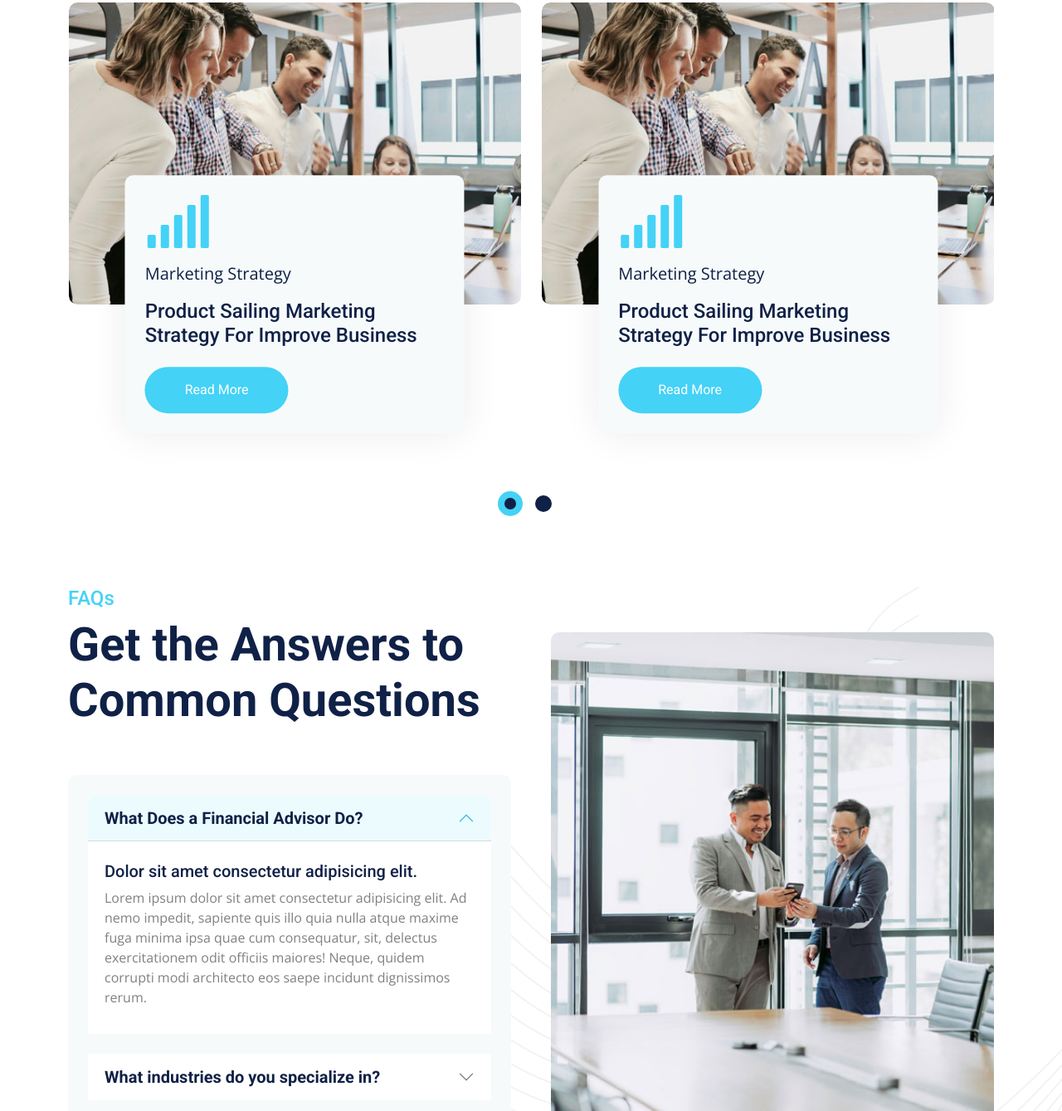
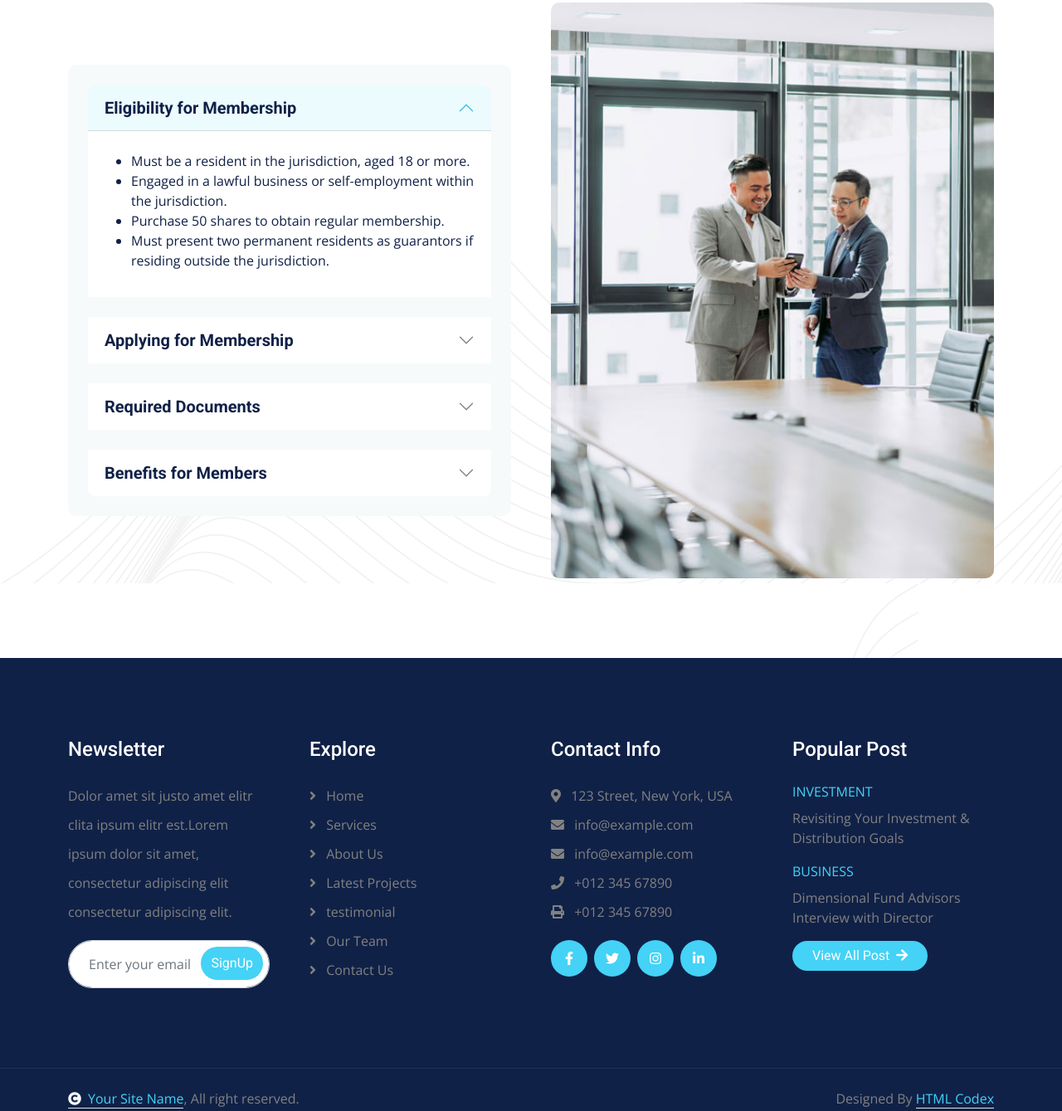
Before and after one commit to N-kapila/bdcb-bank, a plain HTML site: page membership.html in a window 1280 px wide. Shown: the part 729-2068 px from the top of the page at 83% size. Drawn offline with nearby package versions, Linux system fonts and the light colour scheme.

Commit message:
membership page done

```diff
--- a/membership.html
+++ b/membership.html
@@ -11,14 +11,16 @@
     <!-- Google Web Fonts -->
     <link rel="preconnect" href="https://fonts.googleapis.com">
     <link rel="preconnect" href="https://fonts.gstatic.com" crossorigin>
-        <link href="https://fonts.googleapis.com/css2?family=Open+Sans:wght@400;500;600;700&family=Roboto:wght@400;500;700&display=swap" rel="stylesheet">
+    <link
+        href="https://fonts.googleapis.com/css2?family=Open+Sans:wght@400;500;600;700&family=Roboto:wght@400;500;700&display=swap"
+        rel="stylesheet">
 
     <!-- Icon Font Stylesheet -->
-        <link rel="stylesheet" href="https://use.fontawesome.com/releases/v5.15.4/css/all.css"/>
+    <link rel="stylesheet" href="https://use.fontawesome.com/releases/v5.15.4/css/all.css" />
     <link href="https://cdn.jsdelivr.net/npm/bootstrap-icons@1.4.1/font/bootstrap-icons.css" rel="stylesheet">
 
     <!-- Libraries Stylesheet -->
-        <link rel="stylesheet" href="https://cdnjs.cloudflare.com/ajax/libs/animate.css/4.1.1/animate.min.css"/>
+    <link rel="stylesheet" href="https://cdnjs.cloudflare.com/ajax/libs/animate.css/4.1.1/animate.min.css" />
     <link href="lib/animate/animate.min.css" rel="stylesheet">
     <link href="lib/owlcarousel/assets/owl.carousel.min.css" rel="stylesheet">
     <link href="lib/lightbox/css/lightbox.min.css" rel="stylesheet">
@@ -34,7 +36,8 @@
 <body>
 
     <!-- Spinner Start -->
-        <div id="spinner" class="show bg-white position-fixed translate-middle w-100 vh-100 top-50 start-50 d-flex align-items-center justify-content-center">
+    <div id="spinner"
+        class="show bg-white position-fixed translate-middle w-100 vh-100 top-50 start-50 d-flex align-items-center justify-content-center">
         <div class="spinner-border text-primary" style="width: 3rem; height: 3rem;" role="status">
             <span class="sr-only">Loading...</span>
         </div>
@@ -48,17 +51,24 @@
             <div class="row gx-0 align-items-center" style="height: 45px;">
                 <div class="col-lg-8 text-center text-lg-start mb-lg-0">
                     <div class="d-flex flex-wrap">
-                            <a href="#" class="text-muted me-4"><i class="fas fa-map-marker-alt text-primary me-2"></i>81, Road, Kolonnawa, Sri Lanka</a>
-                            <a href="#" class="text-muted me-4"><i class="fas fa-phone-alt text-primary me-2"></i>0114 356 607</a>
-                            <a href="#" class="text-muted me-0"><i class="fas fa-envelope text-primary me-2"></i>info@BDCB Bank.com</a>
+                        <a href="#" class="text-muted me-4"><i class="fas fa-map-marker-alt text-primary me-2"></i>81,
+                            Road, Kolonnawa, Sri Lanka</a>
+                        <a href="#" class="text-muted me-4"><i class="fas fa-phone-alt text-primary me-2"></i>0114 356
+                            607</a>
+                        <a href="#" class="text-muted me-0"><i class="fas fa-envelope text-primary me-2"></i>info@BDCB
+                            Bank.com</a>
                     </div>
                 </div>
                 <div class="col-lg-4 text-center text-lg-end">
                     <div class="d-flex align-items-center justify-content-end">
-                            <a href="#" class="btn btn-primary btn-square rounded-circle nav-fill me-3"><i class="fab fa-facebook-f text-white"></i></a>
-                            <a href="#" class="btn btn-primary btn-square rounded-circle nav-fill me-3"><i class="fab fa-twitter text-white"></i></a>
-                            <a href="#" class="btn btn-primary btn-square rounded-circle nav-fill me-3"><i class="fab fa-instagram text-white"></i></a>
-                            <a href="#" class="btn btn-primary btn-square rounded-circle nav-fill me-0"><i class="fab fa-linkedin-in text-white"></i></a>
+                        <a href="#" class="btn btn-primary btn-square rounded-circle nav-fill me-3"><i
+                                class="fab fa-facebook-f text-white"></i></a>
+                        <a href="#" class="btn btn-primary btn-square rounded-circle nav-fill me-3"><i
+                                class="fab fa-twitter text-white"></i></a>
+                        <a href="#" class="btn btn-primary btn-square rounded-circle nav-fill me-3"><i
+                                class="fab fa-instagram text-white"></i></a>
+                        <a href="#" class="btn btn-primary btn-square rounded-circle nav-fill me-0"><i
+                                class="fab fa-linkedin-in text-white"></i></a>
                     </div>
                 </div>
             </div>
@@ -91,7 +101,9 @@
                         <a href="contact.html" class="nav-item nav-link">Contact</a>
                     </div>
                     <div class="d-flex align-items-center flex-nowrap pt-xl-0">
-                            <a href="#" class="btn btn-primary rounded-pill text-white py-2 px-4 ms-2 flex-wrap flex-sm-shrink-0">Apply Now</a>
+                        <a href="#"
+                            class="btn btn-primary rounded-pill text-white py-2 px-4 ms-2 flex-wrap flex-sm-shrink-0">Apply
+                            Now</a>
                         <!-- <a href="#" class="btn btn-primary rounded-pill text-white py-2 px-4 ms-2 flex-wrap flex-sm-shrink-0">Start Investa</a> -->
                     </div>
                 </div>
@@ -110,7 +122,8 @@
                 </div>
                 <div class="modal-body d-flex align-items-center">
                     <div class="input-group w-75 mx-auto d-flex">
-                            <input type="search" class="form-control p-3" placeholder="keywords" aria-describedby="search-icon-1">
+                        <input type="search" class="form-control p-3" placeholder="keywords"
+                            aria-describedby="search-icon-1">
                         <span id="search-icon-1" class="input-group-text p-3"><i class="fa fa-search"></i></span>
                     </div>
                 </div>
@@ -137,56 +150,10 @@
     <div class="container-fluid project pt-5">
         <div class="container pt-5">
             <div class="text-center mx-auto pb-5 wow fadeInUp" data-wow-delay="0.1s" style="max-width: 800px;">
-                    <h4 class="text-primary">Our Projects</h4>
-                    <h1 class="display-4">Explore Our Latest Projects</h1>
+                <h4 class="text-primary">Membership</h4>
+                <h1 class="display-4">Join Our Community Today</h1>
             </div>
-                <div class="project-carousel owl-carousel wow fadeInUp" data-wow-delay="0.1s">
-                    <div class="project-item h-100 wow fadeInUp" data-wow-delay="0.1s">
-                        <div class="project-img">
-                            <img src="img/projects-1.jpg" class="img-fluid w-100 rounded" alt="Image">
-                        </div>
-                        <div class="project-content bg-light rounded p-4">
-                            <div class="project-content-inner">
-                                <div class="project-icon mb-3"><i class="fas fa-chart-line fa-4x text-primary"></i></div>
-                                <p class="text-dark fs-5 mb-3">Business Growth</p>
-                                <a href="#" class="h4">Business Strategy And Investment Planning Growth Consulting</a>
-                                <div class="pt-4">
-                                    <a class="btn btn-light rounded-pill py-3 px-5" href="#">Read More</a>
-                                </div>
-                            </div>
-                        </div>
-                    </div>
-                    <div class="project-item h-100 wow fadeInUp" data-wow-delay="0.3s">
-                        <div class="project-img">
-                            <img src="img/projects-1.jpg" class="img-fluid w-100 rounded" alt="Image">
-                        </div>
-                        <div class="project-content bg-light rounded p-4">
-                            <div class="project-content-inner">
-                                <div class="project-icon mb-3"><i class="fas fa-signal fa-4x text-primary"></i></div>
-                                <p class="text-dark fs-5 mb-3">Marketing Strategy</p>
-                                <a href="#" class="h4">Product Sailing Marketing Strategy For Improve Business</a>
-                                <div class="pt-4">
-                                    <a class="btn btn-light rounded-pill py-3 px-5" href="#">Read More</a>
-                                </div>
-                            </div>
-                        </div>
-                    </div>
-                    <div class="project-item h-100">
-                        <div class="project-img">
-                            <img src="img/projects-1.jpg" class="img-fluid w-100 rounded" alt="Image">
-                        </div>
-                        <div class="project-content bg-light rounded p-4">
-                            <div class="project-content-inner">
-                                <div class="project-icon mb-3"><i class="fas fa-signal fa-4x text-primary"></i></div>
-                                <p class="text-dark fs-5 mb-3">Marketing Strategy</p>
-                                <a href="#" class="h4">Product Sailing Marketing Strategy For Improve Business</a>
-                                <div class="pt-4">
-                                    <a class="btn btn-light rounded-pill py-3 px-5" href="#">Read More</a>
-                                </div>
-                            </div>
-                        </div>
-                    </div>
-                </div>
+
         </div>
     </div>
     <!-- Project End -->
@@ -196,60 +163,87 @@
         <div class="container pb-5">
             <div class="row g-5 align-items-center">
                 <div class="col-lg-6 wow fadeInLeft" data-wow-delay="0.1s">
-                        <div class="pb-5">
-                            <h4 class="text-primary">FAQs</h4>
-                            <h1 class="display-4">Get the Answers to Common Questions</h1>
-                        </div>
+
                     <div class="accordion bg-light rounded p-4" id="accordionExample">
                         <div class="accordion-item border-0 mb-4">
                             <h2 class="accordion-header" id="headingOne">
-                                    <button class="accordion-button text-dark fs-5 fw-bold rounded-top" type="button" data-bs-toggle="collapse" data-bs-target="#collapseOne" aria-expanded="true" aria-controls="collapseTOne">
-                                        What Does a Financial Advisor Do?
+                                <button class="accordion-button text-dark fs-5 fw-bold rounded-top" type="button"
+                                    data-bs-toggle="collapse" data-bs-target="#collapseOne" aria-expanded="true"
+                                    aria-controls="collapseTOne">
+                                    Eligibility for Membership
                                 </button>
                             </h2>
-                                <div id="collapseOne" class="accordion-collapse collapse show" aria-labelledby="headingOne" data-bs-parent="#accordionExample">
+                            <div id="collapseOne" class="accordion-collapse collapse show" aria-labelledby="headingOne"
+                                data-bs-parent="#accordionExample">
                                 <div class="accordion-body my-2">
-                                        <h5>Dolor sit amet consectetur adipisicing elit.</h5>
-                                        <p>Lorem ipsum dolor sit amet consectetur adipisicing elit. Ad nemo impedit, sapiente quis illo quia nulla atque maxime fuga minima ipsa quae cum consequatur, sit, delectus exercitationem odit officiis maiores! Neque, quidem corrupti modi architecto eos saepe incidunt dignissimos rerum.</p>
+                                    <ul class="text-dark">
+                                        <li> Must be a resident in the jurisdiction, aged 18 or more.</li>
+                                        <li> Engaged in a lawful business or self-employment within the jurisdiction.
+                                        </li>
+                                        <li> Purchase 50 shares to obtain regular membership.</li>
+                                        <li> Must present two permanent residents as guarantors if residing outside the
+                                            jurisdiction.</li>
+                                    </ul>
                                 </div>
                             </div>
                         </div>
                         <div class="accordion-item border-0 mb-4">
                             <h2 class="accordion-header" id="headingTwo">
-                                    <button class="accordion-button collapsed text-dark fs-5 fw-bold rounded-top" type="button" data-bs-toggle="collapse" data-bs-target="#collapseTwo" aria-expanded="false" aria-controls="collapseTwo">
-                                        What industries do you specialize in?
+                                <button class="accordion-button collapsed text-dark fs-5 fw-bold rounded-top"
+                                    type="button" data-bs-toggle="collapse" data-bs-target="#collapseTwo"
+                                    aria-expanded="false" aria-controls="collapseTwo">
+                                    Applying for Membership
                                 </button>
                             </h2>
-                                <div id="collapseTwo" class="accordion-collapse collapse" aria-labelledby="headingTwo" data-bs-parent="#accordionExample">
+                            <div id="collapseTwo" class="accordion-collapse collapse" aria-labelledby="headingTwo"
+                                data-bs-parent="#accordionExample">
                                 <div class="accordion-body my-2">
-                                        <h5>Dolor sit amet consectetur adipisicing elit.</h5>
-                                        <p>Lorem ipsum dolor sit amet consectetur adipisicing elit. Ad nemo impedit, sapiente quis illo quia nulla atque maxime fuga minima ipsa quae cum consequatur, sit, delectus exercitationem odit officiis maiores! Neque, quidem corrupti modi architecto eos saepe incidunt dignissimos rerum.</p>
+                                    <ul class="text-dark">
+                                        <li> Complete the membership form and submit it to the board through the General
+                                            Secretary.</li>
+                                        <li> Pay the membership fee (non-refundable upon withdrawal).
+                                        </li>
+                                    </ul>
                                 </div>
                             </div>
                         </div>
                         <div class="accordion-item border-0 mb-4">
                             <h2 class="accordion-header" id="headingThree">
-                                    <button class="accordion-button collapsed text-dark fs-5 fw-bold rounded-top" type="button" data-bs-toggle="collapse" data-bs-target="#collapseThree" aria-expanded="false" aria-controls="collapseThree">
-                                        Can you guarantee for growth?
+                                <button class="accordion-button collapsed text-dark fs-5 fw-bold rounded-top"
+                                    type="button" data-bs-toggle="collapse" data-bs-target="#collapseThree"
+                                    aria-expanded="false" aria-controls="collapseThree">
+                                    Required Documents
                                 </button>
                             </h2>
-                                <div id="collapseThree" class="accordion-collapse collapse" aria-labelledby="headingThree" data-bs-parent="#accordionExample">
+                            <div id="collapseThree" class="accordion-collapse collapse" aria-labelledby="headingThree"
+                                data-bs-parent="#accordionExample">
                                 <div class="accordion-body my-2">
-                                        <h5>Dolor sit amet consectetur adipisicing elit.</h5>
-                                        <p>Lorem ipsum dolor sit amet consectetur adipisicing elit. Ad nemo impedit, sapiente quis illo quia nulla atque maxime fuga minima ipsa quae cum consequatur, sit, delectus exercitationem odit officiis maiores! Neque, quidem corrupti modi architecto eos saepe incidunt dignissimos rerum.</p>
+                                    <ul class="text-dark">
+                                        <li> Proof of Residency certified by Grama Niladhari.</li>
+                                        <li> Copy of National Identity Card.
+                                        </li>
+                                        <li>Passport-sized photograph.</li>
+                                    </ul>
                                 </div>
                             </div>
                         </div>
                         <div class="accordion-item border-0 mb-0">
                             <h2 class="accordion-header" id="headingFour">
-                                    <button class="accordion-button collapsed text-dark fs-5 fw-bold rounded-top" type="button" data-bs-toggle="collapse" data-bs-target="#collapseFour" aria-expanded="false" aria-controls="collapseFour">
-                                        What makes your business plans so special?
+                                <button class="accordion-button collapsed text-dark fs-5 fw-bold rounded-top"
+                                    type="button" data-bs-toggle="collapse" data-bs-target="#collapseFour"
+                                    aria-expanded="false" aria-controls="collapseFour">
+                                    Benefits for Members
                                 </button>
                             </h2>
-                                <div id="collapseFour" class="accordion-collapse collapse" aria-labelledby="headingFour" data-bs-parent="#accordionExample">
+                            <div id="collapseFour" class="accordion-collapse collapse" aria-labelledby="headingFour"
+                                data-bs-parent="#accordionExample">
                                 <div class="accordion-body my-2">
-                                        <h5>Dolor sit amet consectetur adipisicing elit.</h5>
-                                        <p>Lorem ipsum dolor sit amet consectetur adipisicing elit. Ad nemo impedit, sapiente quis illo quia nulla atque maxime fuga minima ipsa quae cum consequatur, sit, delectus exercitationem odit officiis maiores! Neque, quidem corrupti modi architecto eos saepe incidunt dignissimos rerum.</p>
+                                    <ul class="text-dark">
+                                        <li> Automatic enrollment in the Welfare Fund and Distress Relief Fund.</li>
+                                        <li> Special rates on savings and loans.
+                                        </li>
+                                        <li>Access to exclusive cooperative events and training programs.</li>
+                                    </ul>
                                 </div>
                             </div>
                         </div>
@@ -258,7 +252,7 @@
                 <div class="col-lg-6 wow fadeInRight" data-wow-delay="0.3s">
                     <div class="faq-img RotateMoveRight rounded">
                         <img src="img/faq-img.jpg" class="img-fluid rounded w-100" alt="Image">
-                            <a class="faq-btn btn btn-primary rounded-pill text-white py-3 px-5" href="#">Read More Q & A <i class="fas fa-arrow-right ms-2"></i></a>
+
                     </div>
                 </div>
             </div>
@@ -274,10 +268,13 @@
                     <div class="footer-item d-flex flex-column">
                         <div class="footer-item">
                             <h4 class="text-white mb-4">Newsletter</h4>
-                                <p class="mb-3">Dolor amet sit justo amet elitr clita ipsum elitr est.Lorem ipsum dolor sit amet, consectetur adipiscing elit consectetur adipiscing elit.</p>
+                            <p class="mb-3">Dolor amet sit justo amet elitr clita ipsum elitr est.Lorem ipsum dolor sit
+                                amet, consectetur adipiscing elit consectetur adipiscing elit.</p>
                             <div class="position-relative mx-auto rounded-pill">
-                                    <input class="form-control rounded-pill w-100 py-3 ps-4 pe-5" type="text" placeholder="Enter your email">
-                                    <button type="button" class="btn btn-primary rounded-pill position-absolute top-0 end-0 py-2 mt-2 me-2">SignUp</button>
+                                <input class="form-control rounded-pill w-100 py-3 ps-4 pe-5" type="text"
+                                    placeholder="Enter your email">
+                                <button type="button"
+                                    class="btn btn-primary rounded-pill position-absolute top-0 end-0 py-2 mt-2 me-2">SignUp</button>
                             </div>
                         </div>
                     </div>
@@ -322,7 +319,8 @@
                             <a href="#" class="text-body">Dimensional Fund Advisors Interview with Director</a>
                         </div>
                         <div class="footer-btn text-start">
-                                <a href="#" class="btn btn-light rounded-pill px-4">View All Post <i class="fa fa-arrow-right ms-1"></i></a>
+                            <a href="#" class="btn btn-light rounded-pill px-4">View All Post <i
+                                    class="fa fa-arrow-right ms-1"></i></a>
                         </div>
                     </div>
                 </div>
@@ -337,7 +335,9 @@
         <div class="container">
             <div class="row g-4 align-items-center">
                 <div class="col-md-6 text-center text-md-start mb-md-0">
-                        <span class="text-body"><a href="#" class="border-bottom text-primary"><i class="fas fa-copyright text-light me-2"></i>Your Site Name</a>, All right reserved.</span>
+                    <span class="text-body"><a href="#" class="border-bottom text-primary"><i
+                                class="fas fa-copyright text-light me-2"></i>Your Site Name</a>, All right
+                        reserved.</span>
                 </div>
                 <div class="col-md-6 text-center text-md-end text-body">
                     <!--/*** This template is free as long as you keep the below author’s credit link/attribution link/backlink. ***/-->
```
Lines whose indentation alone changed are shown as unchanged.
